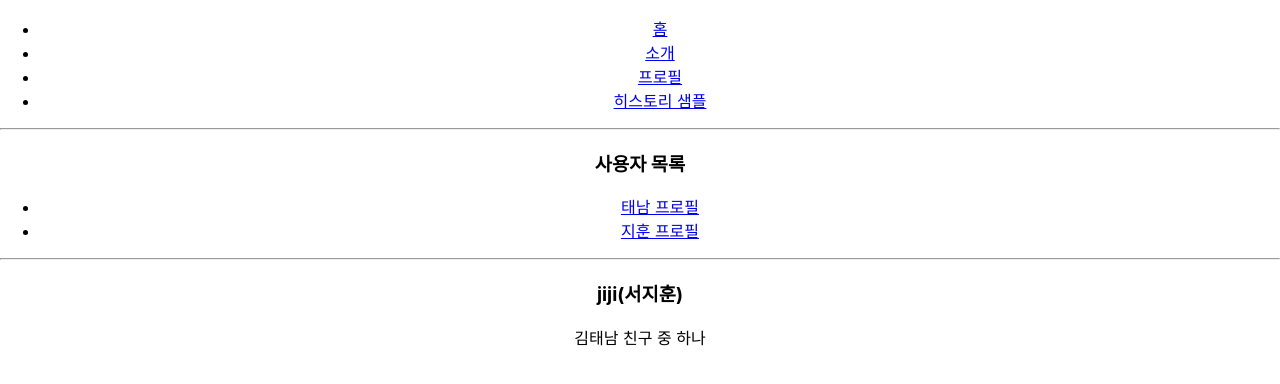
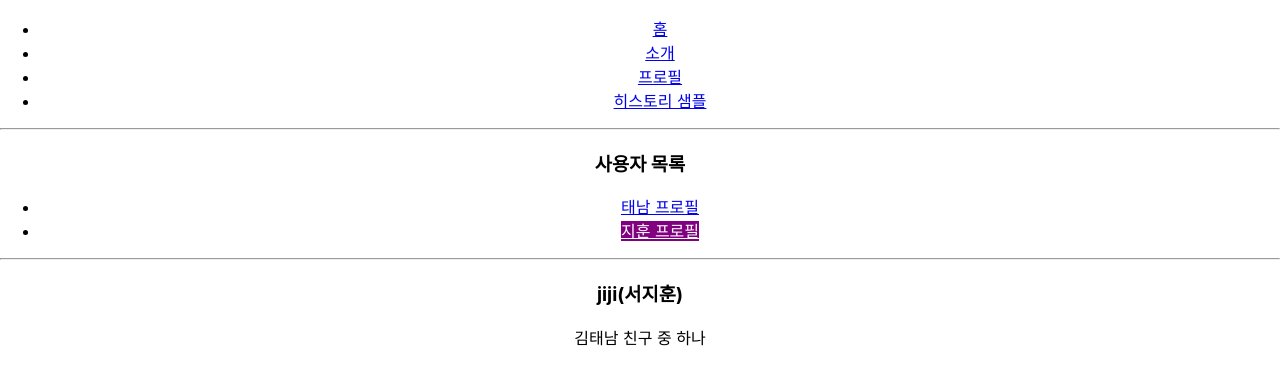
Before and after one commit to dev-93/react-router, a React (Create React App) app: page /profiles/jiji in a window 1280 px wide. Shown: the top 384 px of the page. Built offline with nearby package versions, Linux system fonts and the light colour scheme; the HTML template or start-up script is replaced by a standard one.

Commit message:
NavLink 사용

```diff
--- a/src/Profiles.js
+++ b/src/Profiles.js
@@ -1,17 +1,25 @@
 import React from "react";
-import { Link, Route } from "react-router-dom";
+import { Link, NavLink, Route } from "react-router-dom";
 import Profile from "./Profile";
 
 const Profiles = () => {
+    const activeStyle = {
+        background: "purple",
+        color: "white",
+    };
     return (
         <div>
             <h3>사용자 목록</h3>
             <ul>
                 <li>
-                    <Link to="/profiles/tt">태남 프로필</Link>
+                    <NavLink activeStyle={activeStyle} to="/profiles/tt" active>
+                        태남 프로필
+                    </NavLink>
                 </li>
                 <li>
-                    <Link to="/profiles/jiji">지훈 프로필</Link>
+                    <NavLink activeStyle={activeStyle} to="/profiles/jiji">
+                        지훈 프로필
+                    </NavLink>
                 </li>
             </ul>
 
```
